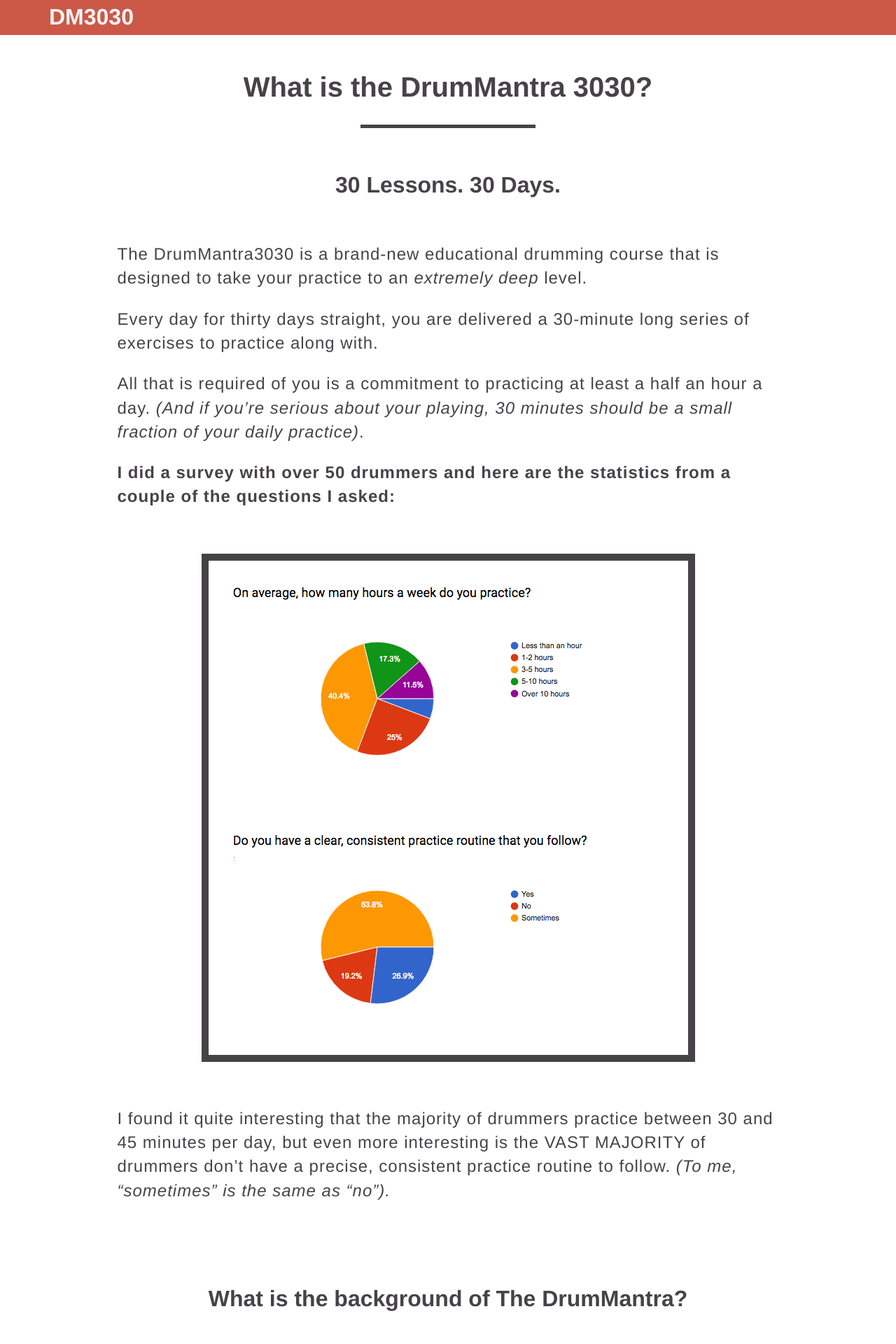
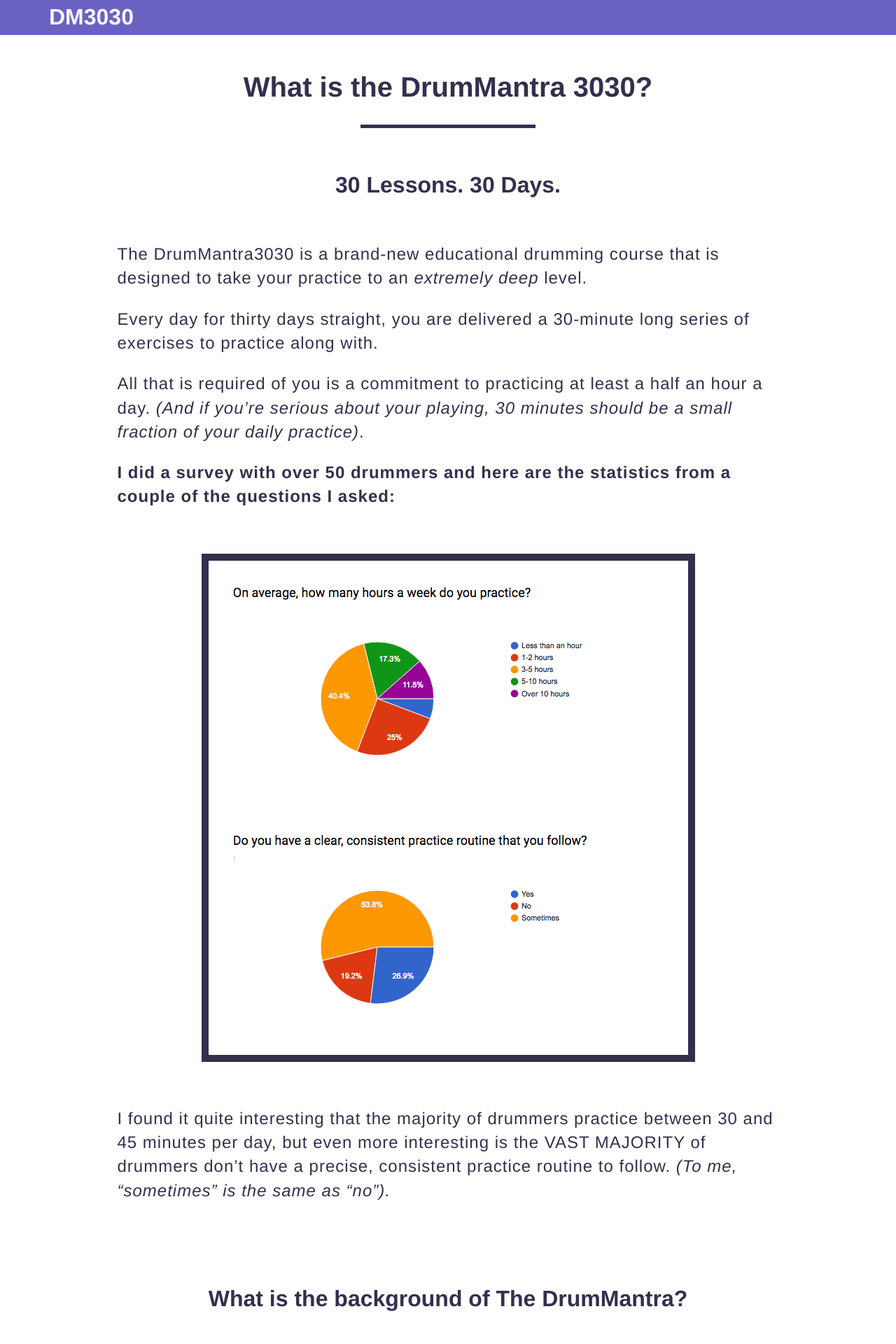
Before and after one commit to MattCordier/drum-mantra-3030, a Jekyll site: the page built from about.html, in a window 1280 px wide. Shown: the top 1920 px of the page at 70% size. Built offline with Jekyll 4.4.1, drawn with Linux system fonts in a browser that asks for light colours.

Commit message:
- new skin

```diff
--- a/_includes/head.html
+++ b/_includes/head.html
@@ -12,7 +12,7 @@
     <meta property="og:url"                content="https://drummantra3030.com" />
     <meta property="og:title"              content="30 Lessons. 30 Days. DrumMantra 3030" />
     <meta property="og:description"        content="Over 15 hours of guided exercises to improve your Time, Feel, and Confidence on the drums. " />
-    <meta property="og:image"              content="https://drummantra3030.com/public/img/dm-3030-logo-og.jpg" />
+    <meta property="og:image"              content="https://drummantra3030.com/public/img/DM3030-water-og.png" />
     <meta charset="utf-8">
     <meta http-equiv="X-UA-Compatible" content="IE=edge">
     <meta name="viewport" content="width=device-width, initial-scale=1">
--- a/public/_scss/sales-page.scss
+++ b/public/_scss/sales-page.scss
@@ -253,7 +253,9 @@
 
 	/*------- Teacher Section ---------*/
 	.teacher__section {
-		background-color: $medium;
+		background: url('/public/img/sales-page/dm3030-water-bg.png') no-repeat center center;
+		background-size: cover;
+		// background-color: $medium;
 		padding-bottom: 1em;
 	}
 
--- a/public/_scss/variables.scss
+++ b/public/_scss/variables.scss
@@ -1,10 +1,10 @@
 /*----------------------------*\
 	COLOR SCHEME
 \*----------------------------*/
-	$accent: #CC5847;
+	$accent: #6962c2;
 	$light: #F5F5F5;
-	$medium: #ACACAE;
-	$dark: #464348;
+	$medium: #77b5e6;
+	$dark: #332f4d;
 
 /*----------------------------*\
 	MEDIA QUERIES
```
Also changed, not shown: public/img/DM3030-water-og.png (added), public/img/sales-page/dm3030-water-bg.png (added).
